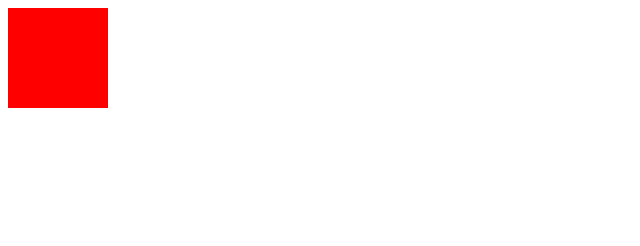
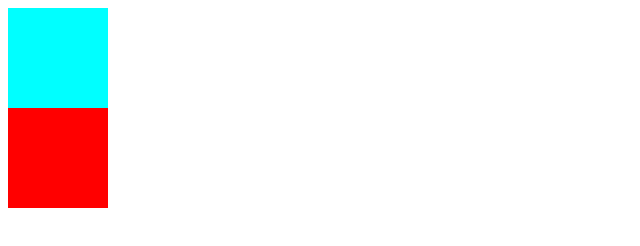
Before and after one commit to Sowan18/20250603, a plain HTML site: page index.html in a window 1280 px wide. Shown: the whole page, without its empty margins (0-640 px from the left). Drawn offline with Linux system fonts and the light colour scheme.

Commit message:
feat:新增首頁

```diff
--- a/index.html
+++ b/index.html
@@ -1,5 +1,6 @@
 <!DOCTYPE html>
 <html lang="en">
+
 <head>
     <meta charset="UTF-8">
     <meta name="viewport" content="width=device-width, initial-scale=1.0">
@@ -8,11 +9,19 @@
         .box {
             width: 100px;
             height: 100px;
+            background-color: aqua;
+        }
+
+        .red {
             background-color: red;
         }
     </style>
 </head>
+
 <body>
     <div class="box"></div>
+    <div class="box red"></div>
+
 </body>
+
 </html>
```
